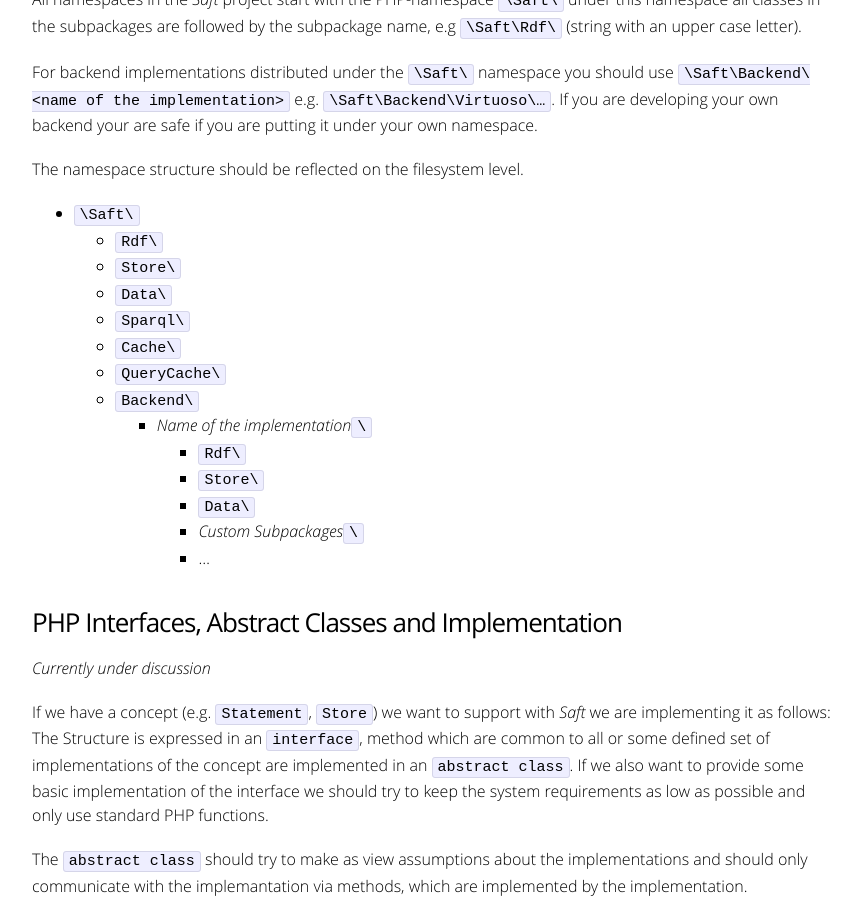
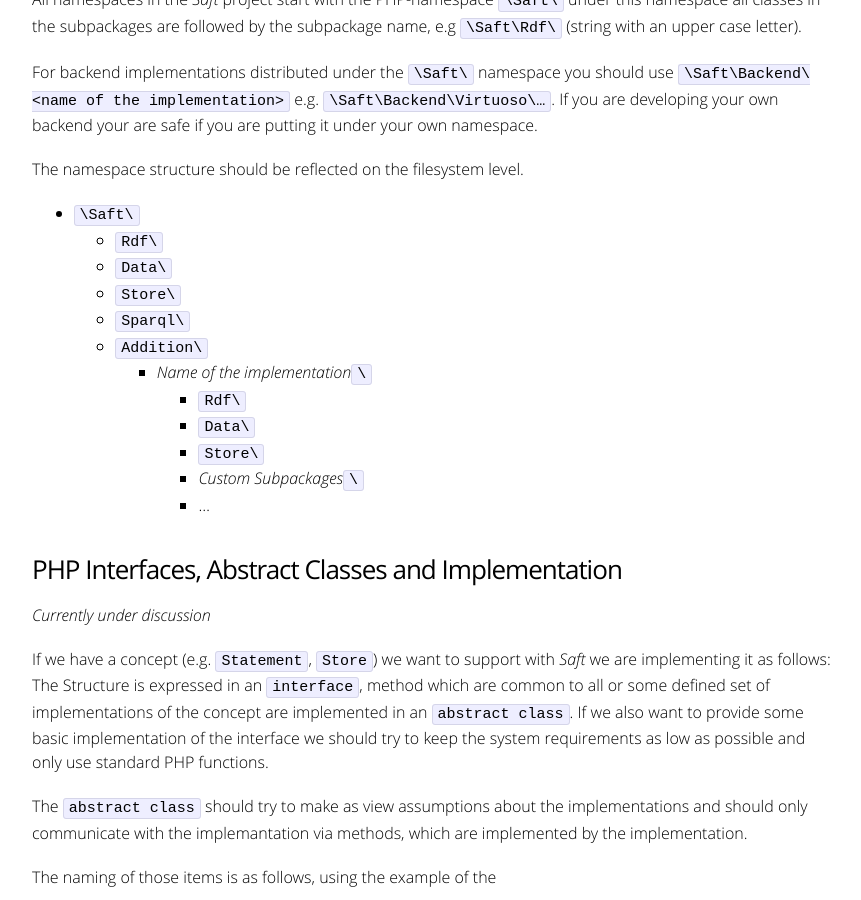
Before and after one commit to SaftIng/safting.github.io, a Jekyll site: the page built from doc/phpframework/conventions.md, in a window 1280 px wide and 900 px high, scrolled down 1256 px. Shown: the whole window, without its empty margins (208-1069 px from the left). Built offline with Jekyll 4.4.1, drawn with Linux system fonts in a browser that asks for light colours.

Commit message:
Update namespaces

```diff
--- a/doc/phpframework/conventions.md
+++ b/doc/phpframework/conventions.md
@@ -39,16 +39,14 @@ The namespace structure should be reflected on the filesystem level.
 
 * `\Saft\`
     * `Rdf\`
+    * `Data\`
     * `Store\`
-    * `Data\`
     * `Sparql\`
-    * `Cache\`
-    * `QueryCache\`
-    * `Backend\`
+    * `Addition\`
         * _Name of the implementation_`\`
             * `Rdf\`
+            * `Data\`
             * `Store\`
-            * `Data\`
             * _Custom Subpackages_`\`
             * …
 
```
